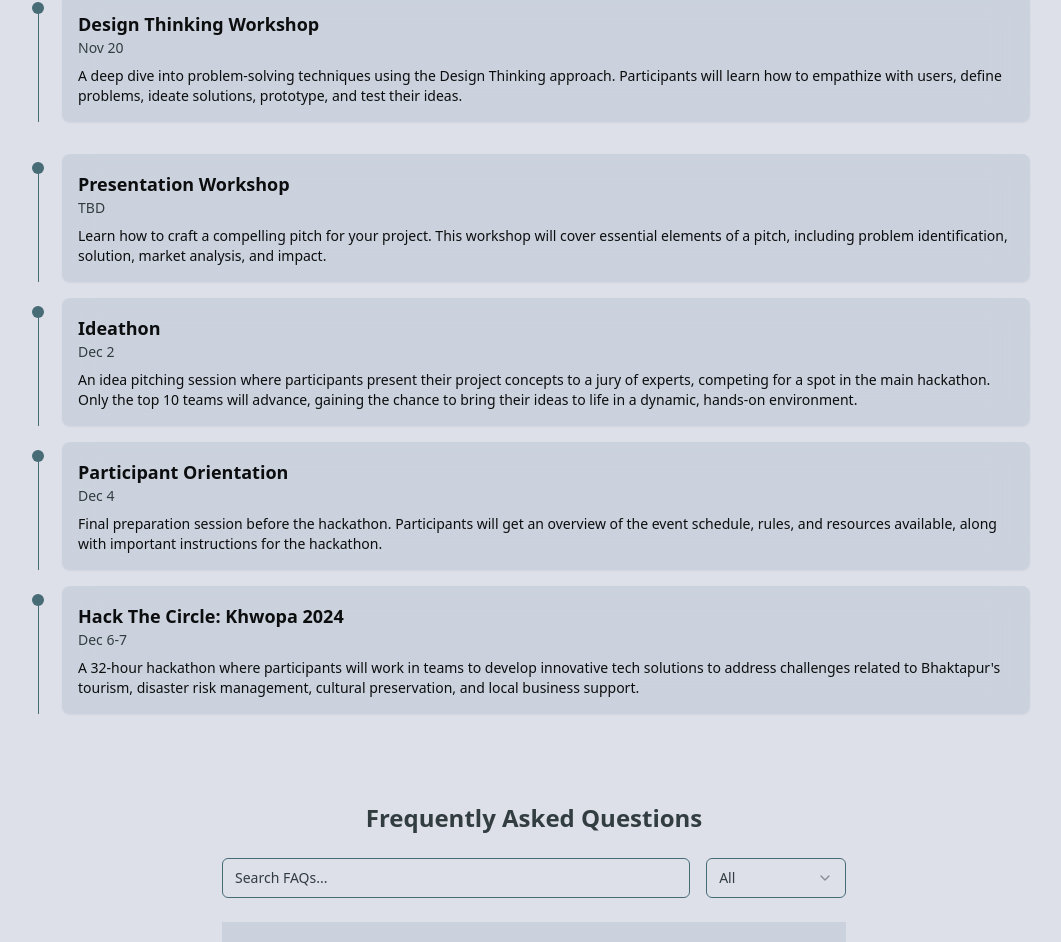
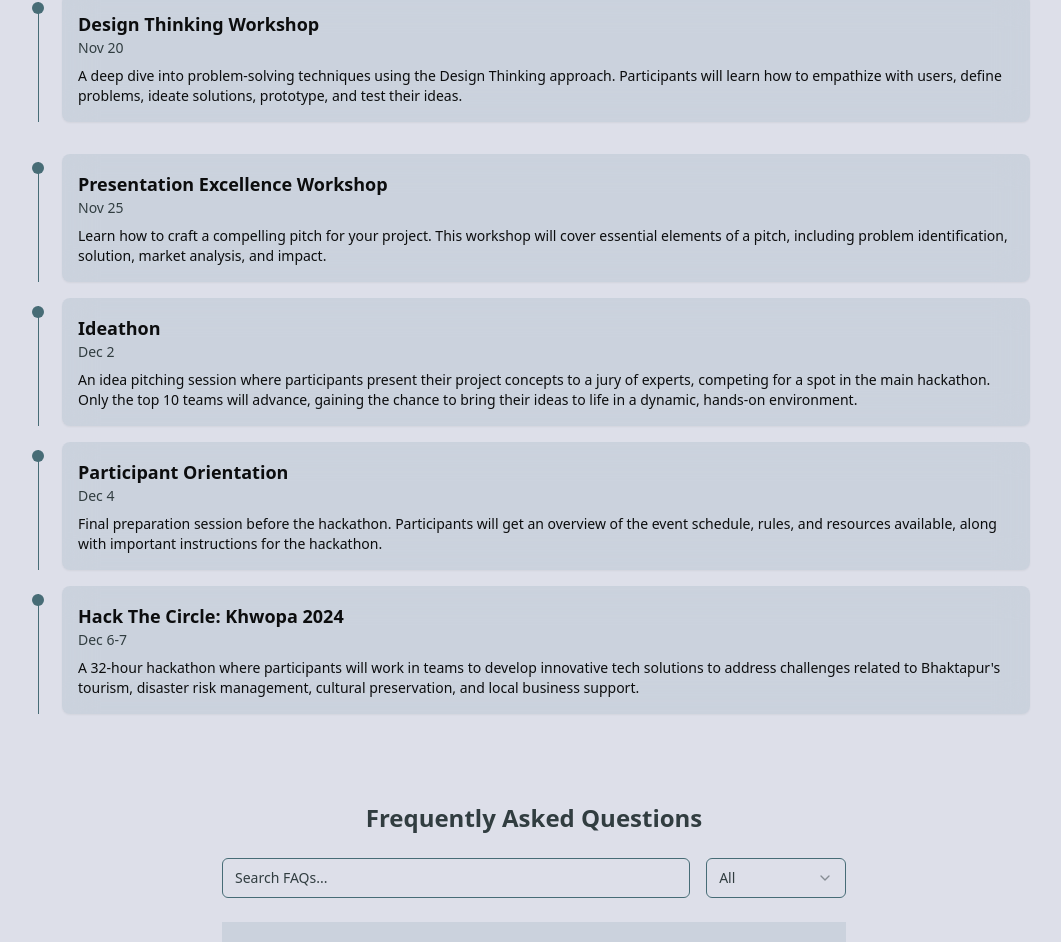
Before and after one commit to sushilashrestha/hackthewebsite, a React (Vite) app: page / in a window 1280 px wide. Shown: the part 2319-3261 px from the top of the page, without its empty margins (106-1167 px from the left). Built offline with nearby package versions, Linux system fonts and the light colour scheme.

Commit message:
Update date and title for Presentation Workshop in data file

```diff
--- a/src/data.ts
+++ b/src/data.ts
@@ -42,8 +42,8 @@
       "A deep dive into problem-solving techniques using the Design Thinking approach. Participants will learn how to empathize with users, define problems, ideate solutions, prototype, and test their ideas.",
   },
   {
-    date:"TBD",
-    title:"Presentation Workshop",
+    date:"Nov 25",
+    title:"Presentation Excellence Workshop",
     description:
       "Learn how to craft a compelling pitch for your project. This workshop will cover essential elements of a pitch, including problem identification, solution, market analysis, and impact.",
   },
```
